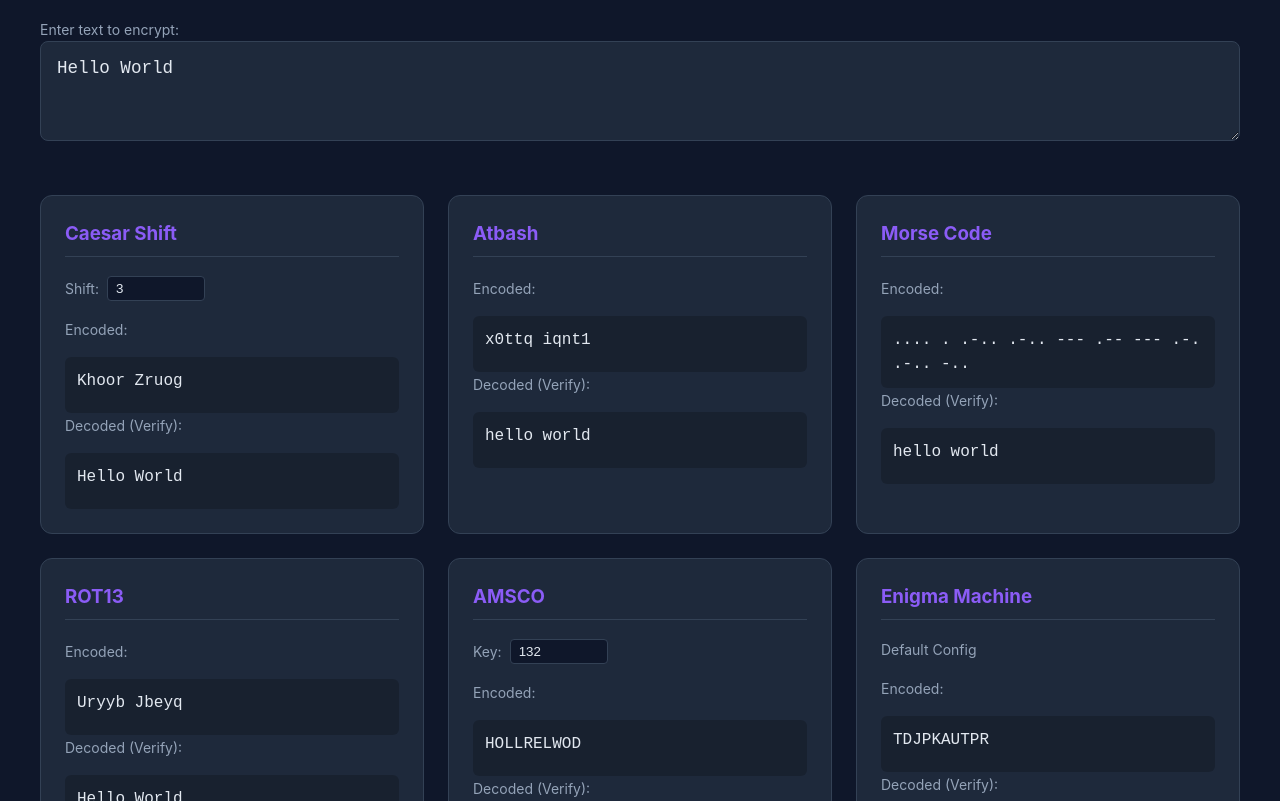
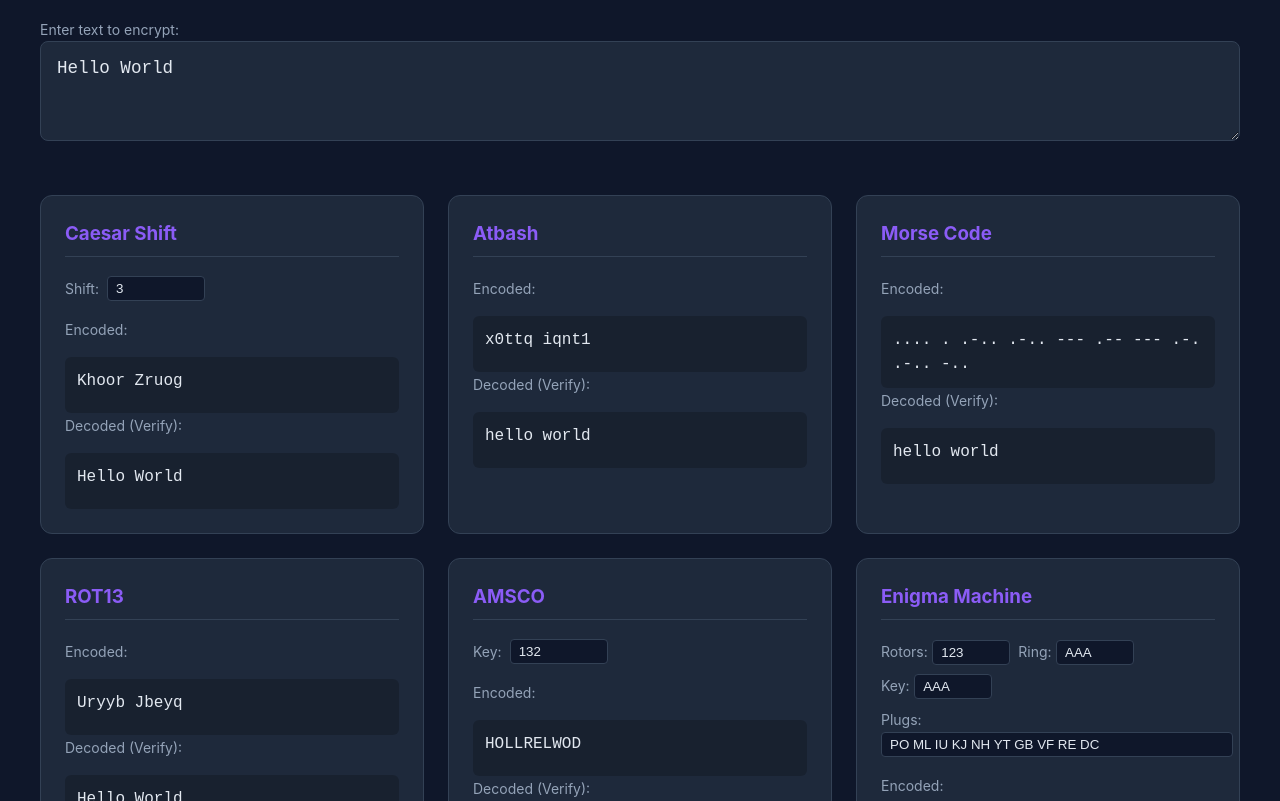
Before and after one commit to MeGrimlock/nigmaJS, a website built with webpack: page demo/index.html in a window 1280 px wide. Shown: the part 151-952 px from the top of the page. Built offline with nearby package versions, Linux system fonts and the light colour scheme.

Commit message:
fix: repair demo/index.html and expose Enigma settings

```diff
--- a/demo/app.js
+++ b/demo/app.js
@@ -22,6 +22,11 @@ document.addEventListener('DOMContentLoaded', () => {
 
   const enigmaOut = document.getElementById('enigmaOutput');
   const enigmaDecoded = document.getElementById('enigmaDecoded');
+
+  const enigmaRotors = document.getElementById('enigmaRotors');
+  const enigmaRing = document.getElementById('enigmaRing');
+  const enigmaKey = document.getElementById('enigmaKey');
+  const enigmaPlugs = document.getElementById('enigmaPlugs');
 
   function update() {
     const text = input.value;
@@ -74,8 +79,8 @@ document.addEventListener('DOMContentLoaded', () => {
 
     // ROT13
     try {
-      const Rot13Class = Shift.Rot13 || Shift.CaesarShift; // Fallback logic handled in class selection if needed
-      const r = new Rot13Class(text, 13); // If it's Caesar, 13 works. If Rot13, arg might be ignored or handled.
+      const Rot13Class = Shift.Rot13 || Shift.CaesarShift;
+      const r = new Rot13Class(text, 13);
       const encoded = r.encode();
       rot13Out.textContent = encoded;
 
@@ -102,12 +107,16 @@ document.addEventListener('DOMContentLoaded', () => {
 
     // Enigma
     try {
-      const e = new Enigma(text);
+      const rotors = enigmaRotors.value || '123';
+      const ring = enigmaRing.value || 'AAA';
+      const key = enigmaKey.value || 'AAA';
+      const plugs = enigmaPlugs.value || 'PO ML IU KJ NH YT GB VF RE DC';
+
+      const e = new Enigma(text, key, ring, plugs, rotors);
       const encoded = e.encode();
       enigmaOut.textContent = encoded;
 
-      // Enigma is reciprocal, so encoding the encoded text should decode it
-      const e2 = new Enigma(encoded);
+      const e2 = new Enigma(encoded, key, ring, plugs, rotors);
       enigmaDecoded.textContent = e2.encode();
     } catch (e) {
       enigmaOut.textContent = 'Error: ' + e.message;
@@ -119,6 +128,10 @@ document.addEventListener('DOMContentLoaded', () => {
   input.addEventListener('input', update);
   caesarShift.addEventListener('input', update);
   amscoKey.addEventListener('input', update);
+  enigmaRotors.addEventListener('input', update);
+  enigmaRing.addEventListener('input', update);
+  enigmaKey.addEventListener('input', update);
+  enigmaPlugs.addEventListener('input', update);
 
   // Initial call
   update();
--- a/demo/index.html
+++ b/demo/index.html
@@ -198,8 +198,23 @@
       <!-- Enigma -->
       <div class="card">
         <h3>Enigma Machine</h3>
-        <div class="controls">
-          <label>Default Config</label>
+        <div class="controls" style="flex-wrap: wrap;">
+          <div>
+            <label>Rotors:</label>
+            <input type="text" id="enigmaRotors" value="123" maxlength="3" style="width: 60px;">
+          </div>
+          <div>
+            <label>Ring:</label>
+            <input type="text" id="enigmaRing" value="AAA" maxlength="3" style="width: 60px;">
+          </div>
+          <div>
+            <label>Key:</label>
+            <input type="text" id="enigmaKey" value="AAA" maxlength="3" style="width: 60px;">
+          </div>
+          <div style="width: 100%;">
+            <label>Plugs:</label>
+            <input type="text" id="enigmaPlugs" value="PO ML IU KJ NH YT GB VF RE DC" style="width: 100%;">
+          </div>
         </div>
         <label>Encoded:</label>
         <div class="output" id="enigmaOutput"></div>
```
